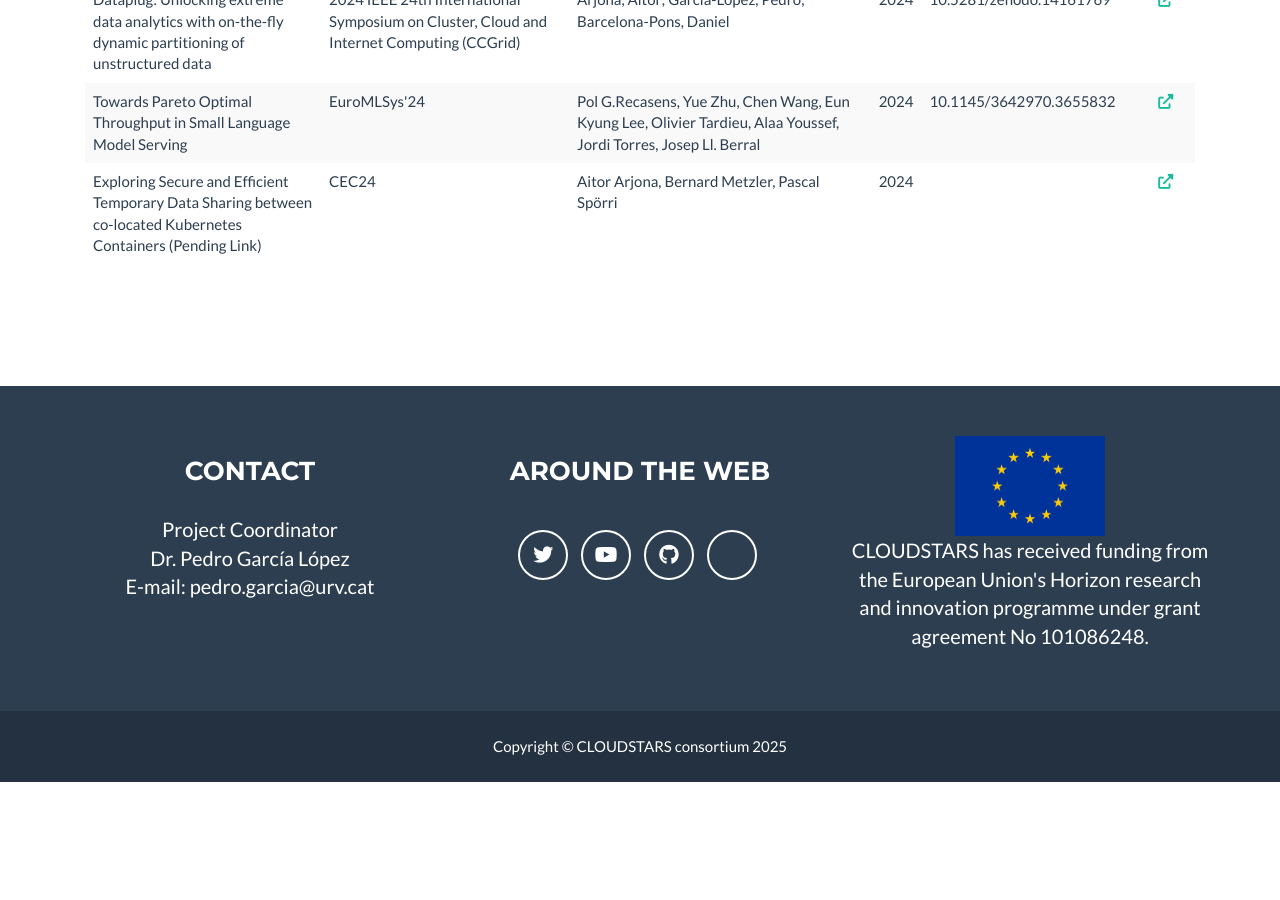
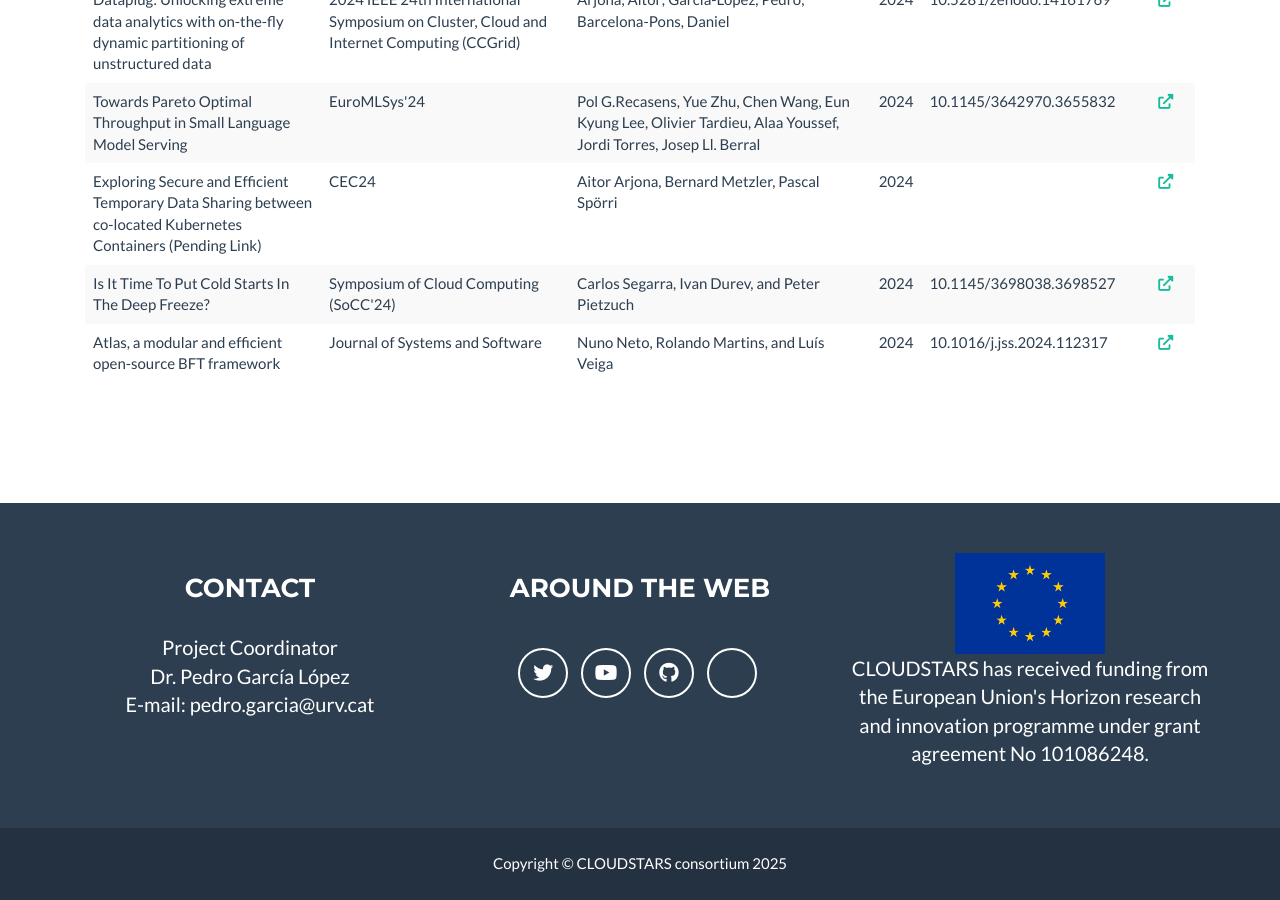
Before and after one commit to cloudstars-eu/cloudstars-eu.github.io, a Jekyll site: the page built from publication.html, in a window 1280 px wide and 900 px high, scrolled down 2557 px. Built offline with Jekyll 4.4.1, drawn with Linux system fonts in a browser that asks for light colours; before the commit the page ends 3339 px from its top, so only the background shows below that.

Commit message:
add publications

```diff
--- a/_data/sitetext.yml
+++ b/_data/sitetext.yml
@@ -168,6 +168,20 @@ publications:
     year: "2024"
     authors: "Aitor Arjona, Bernard Metzler, Pascal Spörri"
     doi: ""
+  - title: "Is It Time To Put Cold Starts In The Deep Freeze?"
+    url: "https://lsds.doc.ic.ac.uk/sites/default/files/socc24-dfaas.pdf"
+    journal-conf: "Symposium of Cloud Computing (SoCC'24)"
+    type: ""
+    year: "2024"
+    authors: "Carlos Segarra, Ivan Durev, and Peter Pietzuch"
+    doi: "10.1145/3698038.3698527"
+  - title: "Atlas, a modular and efficient open-source BFT framework"
+    url: "https://doi.org/10.1016/j.jss.2024.112317"
+    journal-conf: "Journal of Systems and Software"
+    type: ""
+    year: "2024"
+    authors: "Nuno Neto, Rolando Martins, and Luís Veiga"
+    doi: "10.1016/j.jss.2024.112317"
 
 deliverables:
   - title: "D1.1 PUBLIC PROJECT WEBSITE"
```
